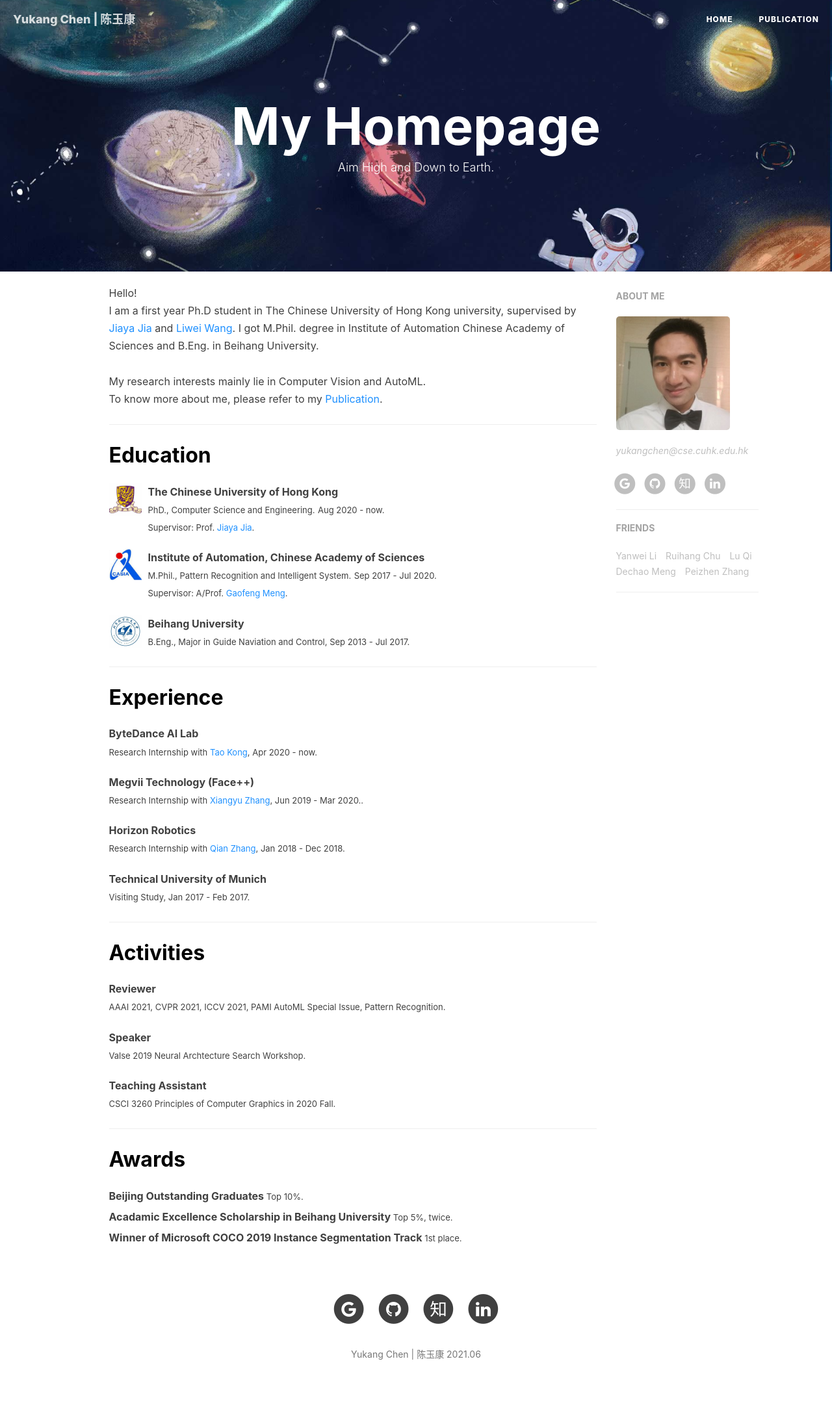
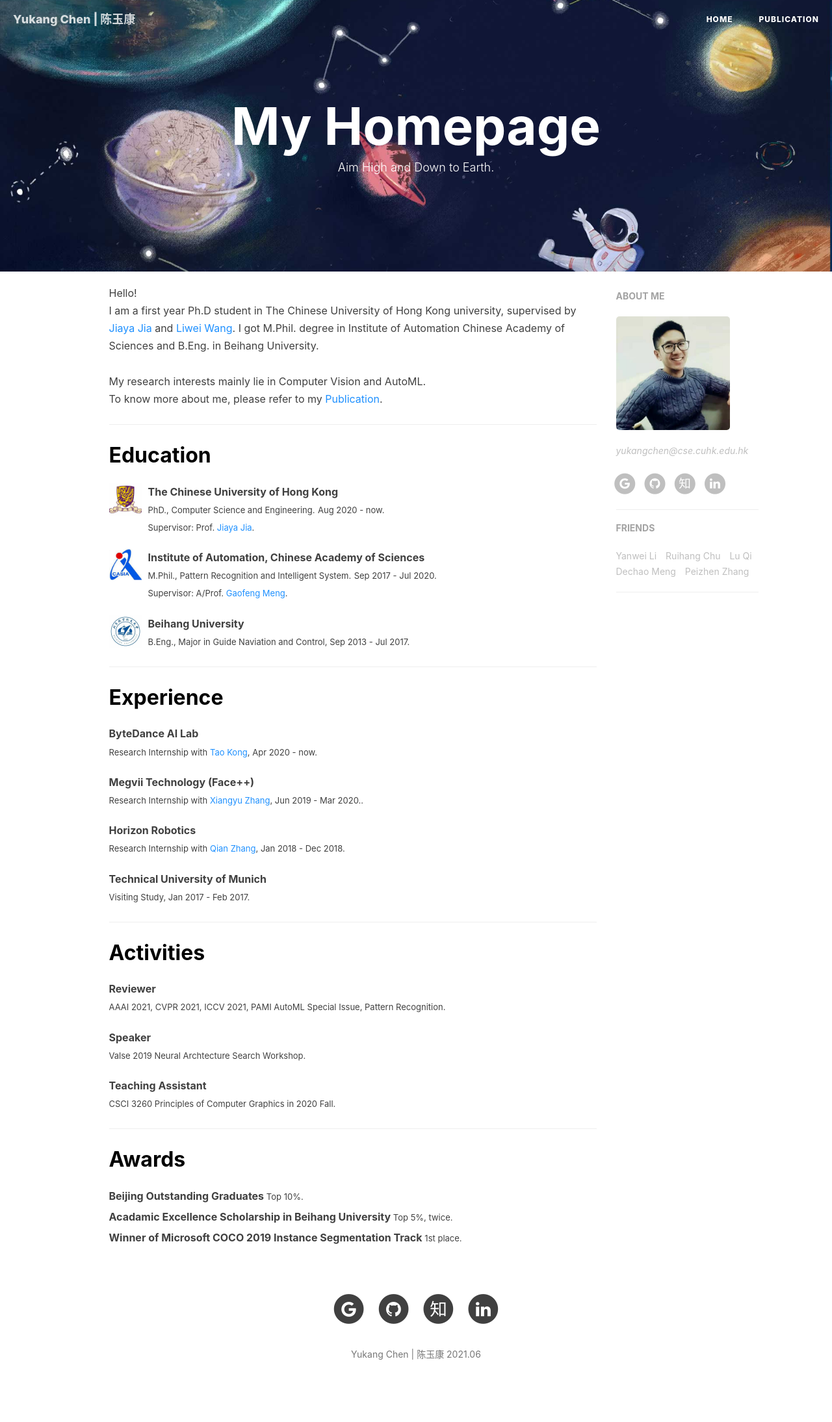
Before and after one commit to yukang2017/yukang2017.github.io, a Jekyll site: the page built from index.html, in a window 1280 px wide. Shown: the whole page at 65% size. Built offline with Jekyll 4.4.1, drawn with Linux system fonts in a browser that asks for light colours; nearby versions of some CDN libraries; a script that is not in the unit is left out; the list of posts is cut into pages by our own code; comment, search, counter and statistics services are not loaded.

Commit message:
Update _config.yml

```diff
--- a/_config.yml
+++ b/_config.yml
@@ -76,7 +76,7 @@ ga_domain: yukangchen.me
 # Sidebar settings
 sidebar: true                           # whether or not using Sidebar.
 sidebar-about-description: "yukangchen@cse.cuhk.edu.hk"
-sidebar-avatar: /img/Me.jpeg      # use absolute URL, seeing it's used in both `/` and `/about/`
+sidebar-avatar: /img/me.jpeg      # use absolute URL, seeing it's used in both `/` and `/about/`
 
 
 
```
